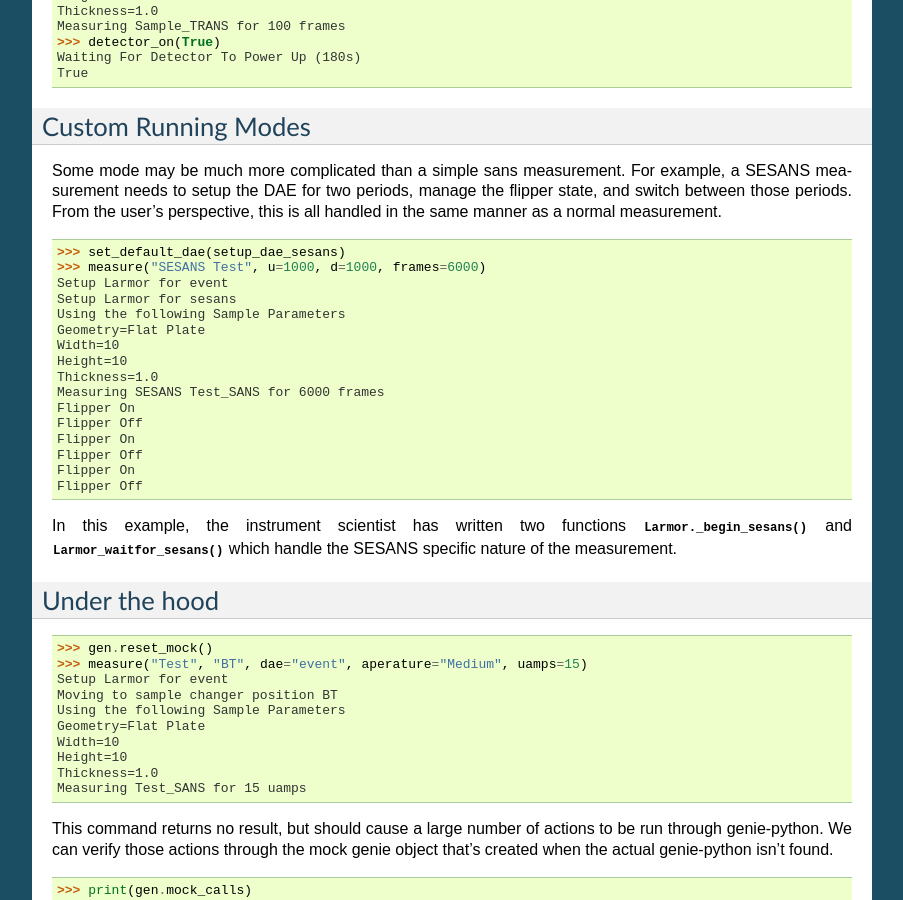
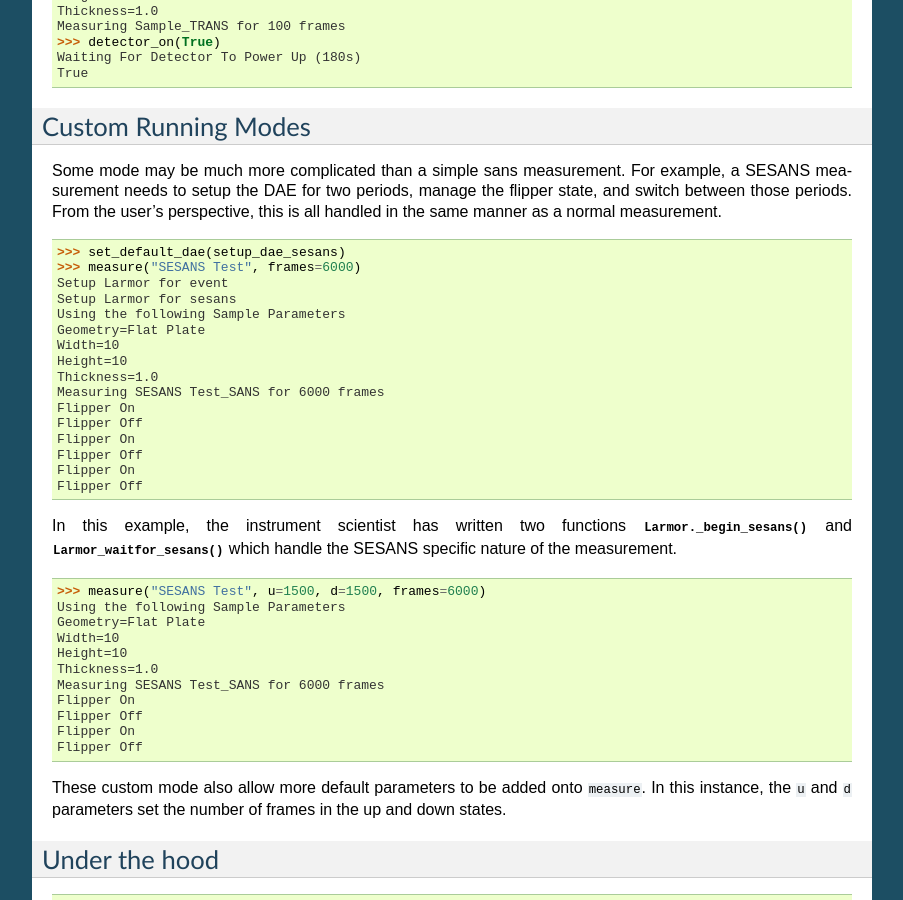
Before and after one commit to PyGenie-Scans/SansScripts, a Sphinx documentation site: the page built from doc/source/tutorial.rst, in a window 1280 px wide and 900 px high, scrolled down 5132 px. Shown: the whole window, without its empty margins (198-1101 px from the left). Built offline with Sphinx 7.4.7, drawn with Linux system fonts in a browser that asks for light colours.

Commit message:
Add default keyword arguments to _waitfor_sesans

```diff
--- a/doc/source/tutorial.rst
+++ b/doc/source/tutorial.rst
@@ -339,7 +339,7 @@ From the user's perspective, this is all handled in the same manner as
 a normal measurement.
 
 >>> set_default_dae(setup_dae_sesans)
->>> measure("SESANS Test", u=1000, d=1000, frames=6000)
+>>> measure("SESANS Test", frames=6000)
 Setup Larmor for event
 Setup Larmor for sesans
 Using the following Sample Parameters
@@ -360,6 +360,22 @@ Flipper Off
 In this example, the instrument scientist has written two functions
 :py:meth:`Larmor._begin_sesans` and :py:meth:`Larmor_waitfor_sesans`
 which handle the SESANS specific nature of the measurement.
+
+>>> measure("SESANS Test", u=1500, d=1500, frames=6000)
+Using the following Sample Parameters
+Geometry=Flat Plate
+Width=10
+Height=10
+Thickness=1.0
+Measuring SESANS Test_SANS for 6000 frames
+Flipper On
+Flipper Off
+Flipper On
+Flipper Off
+
+These custom mode also allow more default parameters to be added onto
+``measure``.  In this instance, the ``u`` and ``d`` parameters set the
+number of frames in the up and down states.
 
 
 Under the hood
```
Also changed, not shown: 1 other file.
